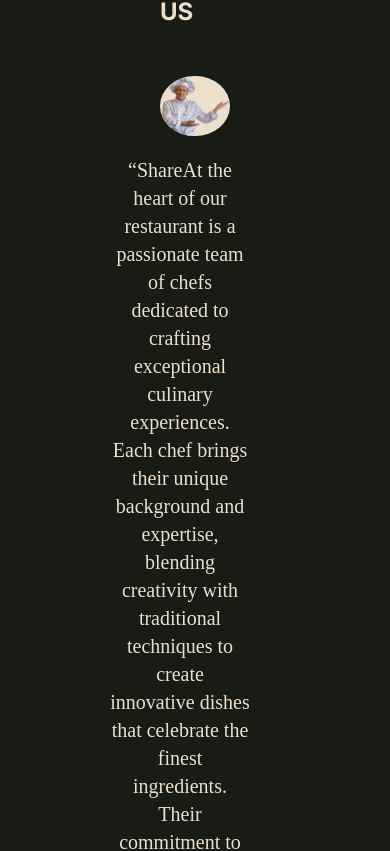
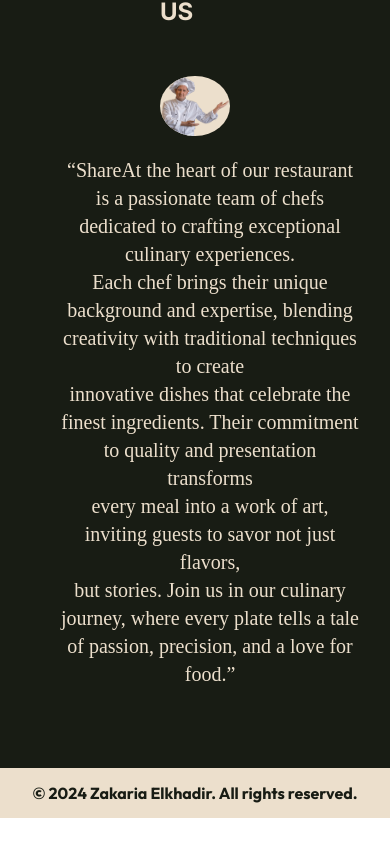
Before and after one commit to ZakariaElkhadir/Food-Ordering-System, a React (Vite) app: page / in a window 390 px wide. Shown: the part 2478-3329 px from the top of the page. After the commit the page ends 3296 px from the top, so only its background shows below. Built offline with nearby package versions, Linux system fonts and the light colour scheme.

Commit message:
Refactor responsive design for About section and HeroSection component

```diff
--- a/src/About/About.scss
+++ b/src/About/About.scss
@@ -26,7 +26,7 @@ $desktop-lg: 1200px;
             font-size: 23px;
             text-align: justify;
             width: 200%;
-            margin-left: -50px;
+            margin-left: 0px;
         }
         img{
             width: 50%;
@@ -51,6 +51,7 @@ $desktop-lg: 1200px;
         p{
             padding: 20px;
             font-size: 20px;
+            width: auto;
         }
         img{
             width: 100%;
@@ -60,7 +61,7 @@ $desktop-lg: 1200px;
 }
 @media screen and (max-width: $mobile){
     .about-section{
-        height: 1200px;
+        height: 800px;
         h2{
             font-size: 1.5rem;
         }
@@ -73,7 +74,8 @@ $desktop-lg: 1200px;
             font-size: 20px;
             line-height: 1.4;
             text-align: center;
-            margin-left: -70px;
+            margin-left: -120px;
+            width: 300px;
         }
         img{
             width: 100%;
```
